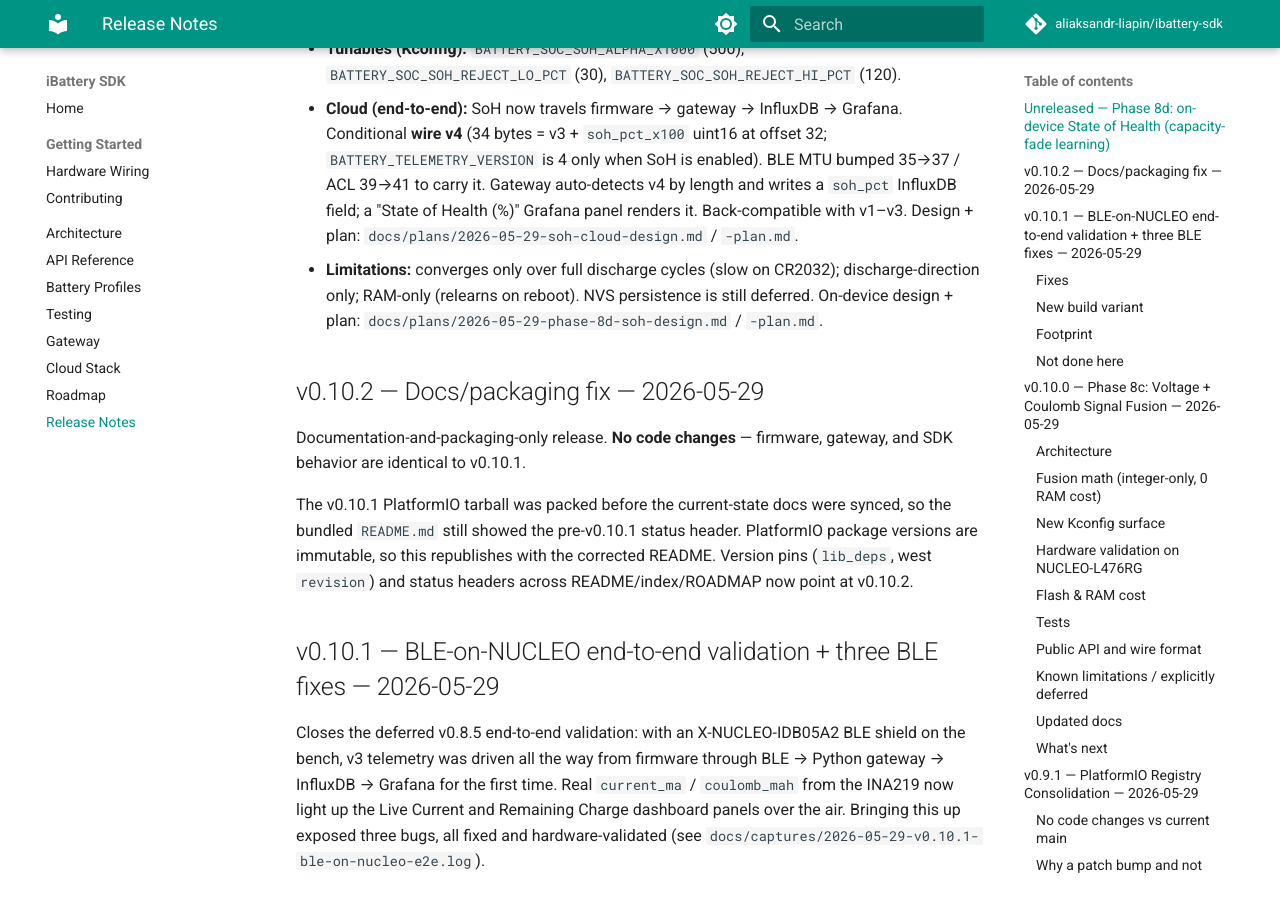
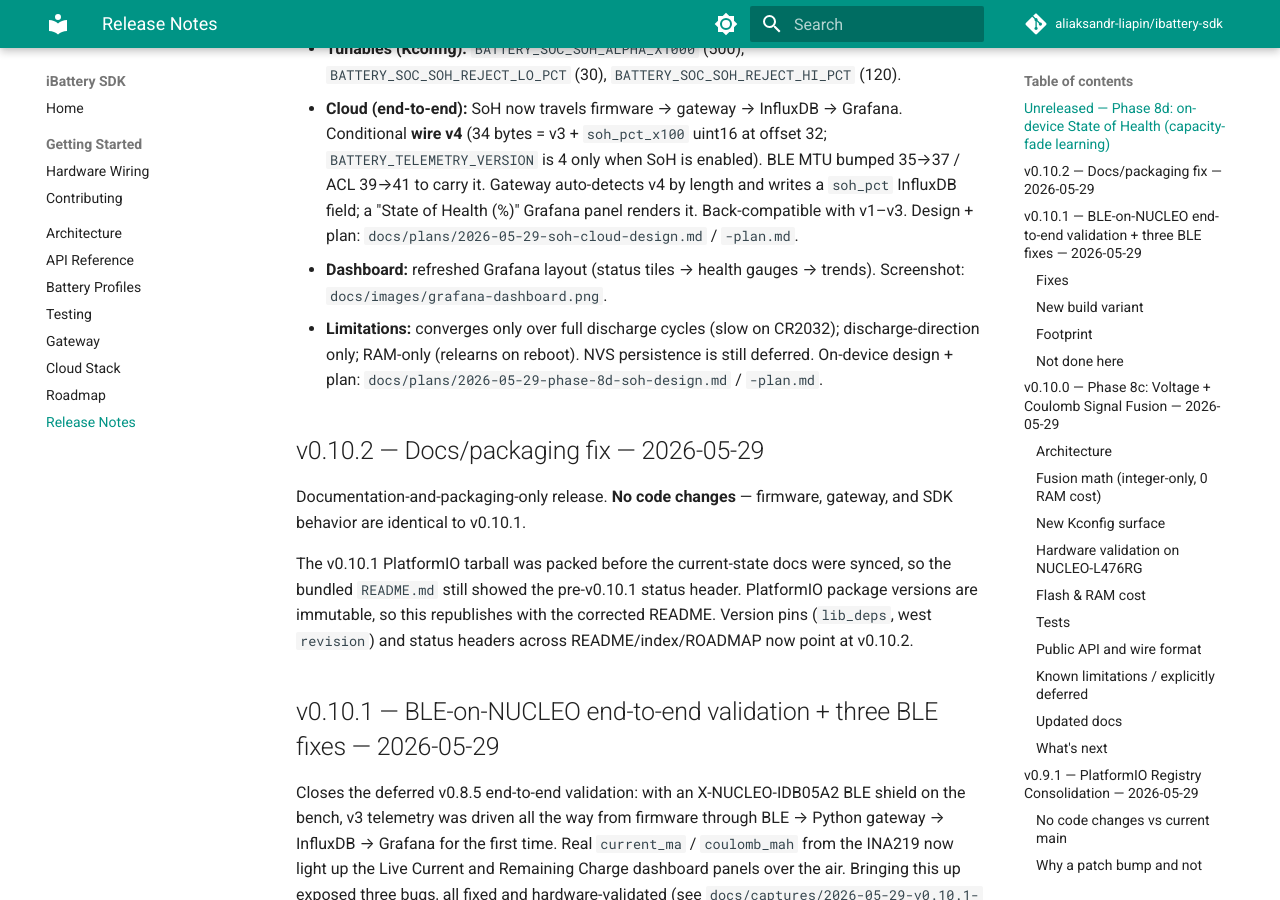
Before and after one commit to aliaksandr-liapin/ibattery-sdk, an MkDocs documentation site: the page built from docs/RELEASE_NOTES.md, in a window 1280 px wide and 900 px high, scrolled down 618 px. Built offline with MkDocs 1.6.1 and Material for MkDocs 9.7.7, drawn with Linux system fonts in a browser that asks for light colours; comment, search, counter and statistics services are not loaded.

Commit message:
docs: add Grafana dashboard screenshot + README/release-notes references
Save the redesigned dashboard (status tiles + SoC/SoH gauges + trends) as
docs/images/grafana-dashboard.png; embed it in a README "Dashboard" section
and reference it from the unreleased Phase 8d release notes.

Co-Authored-By: Claude Opus 4.8 (1M context) <noreply@anthropic.com>

```diff
--- a/docs/RELEASE_NOTES.md
+++ b/docs/RELEASE_NOTES.md
@@ -26,6 +26,8 @@ zero impact when disabled.
   and writes a `soh_pct` InfluxDB field; a "State of Health (%)" Grafana panel
   renders it. Back-compatible with v1–v3. Design + plan:
   `docs/plans/2026-05-29-soh-cloud-design.md` / `-plan.md`.
+- **Dashboard:** refreshed Grafana layout (status tiles → health gauges →
+  trends). Screenshot: `docs/images/grafana-dashboard.png`.
 - **Limitations:** converges only over full discharge cycles (slow on CR2032);
   discharge-direction only; RAM-only (relearns on reboot). NVS persistence is
   still deferred. On-device design + plan:
```
Also changed, not shown: README.md (+21 -0 lines), docs/images/grafana-dashboard.png (added).
